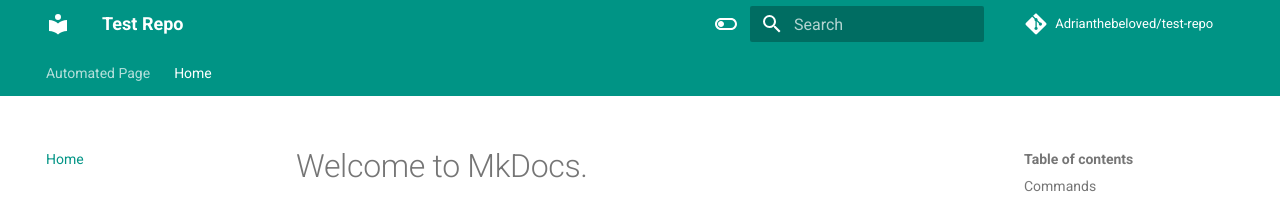
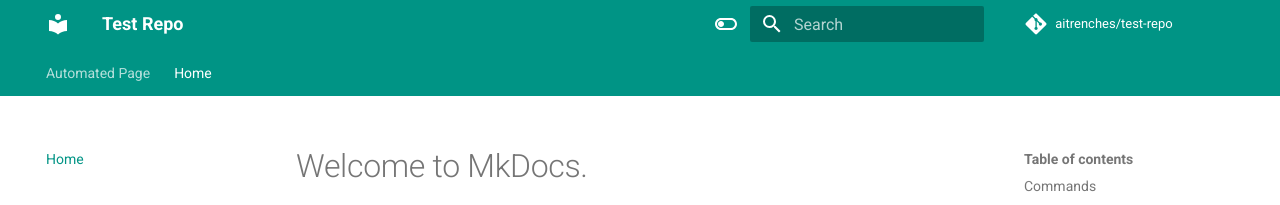
Before and after one commit to aitrenches/test-repo, an MkDocs documentation site: the page built from docs/index.md, in a window 1280 px wide. Shown: the top 205 px of the page. Built offline with MkDocs 1.6.1 and Material for MkDocs 9.7.7, drawn with Linux system fonts in a browser that asks for light colours; comment, search, counter and statistics services are not loaded.

```diff
--- a/mkdocs.yml
+++ b/mkdocs.yml
@@ -1,7 +1,7 @@
 site_name: Test Repo
-site_url: https://adrianthebeloved.github.io/test-repo
-repo_url: https://github.com/Adrianthebeloved/test-repo
-repo_name: Adrianthebeloved/test-repo
+site_url: https://aitrenches.github.io/test-repo
+repo_url: https://github.com/aitrenches/test-repo
+repo_name: aitrenches/test-repo
 
 theme:
   name: material
```
Also changed, not shown: 1 other file.
